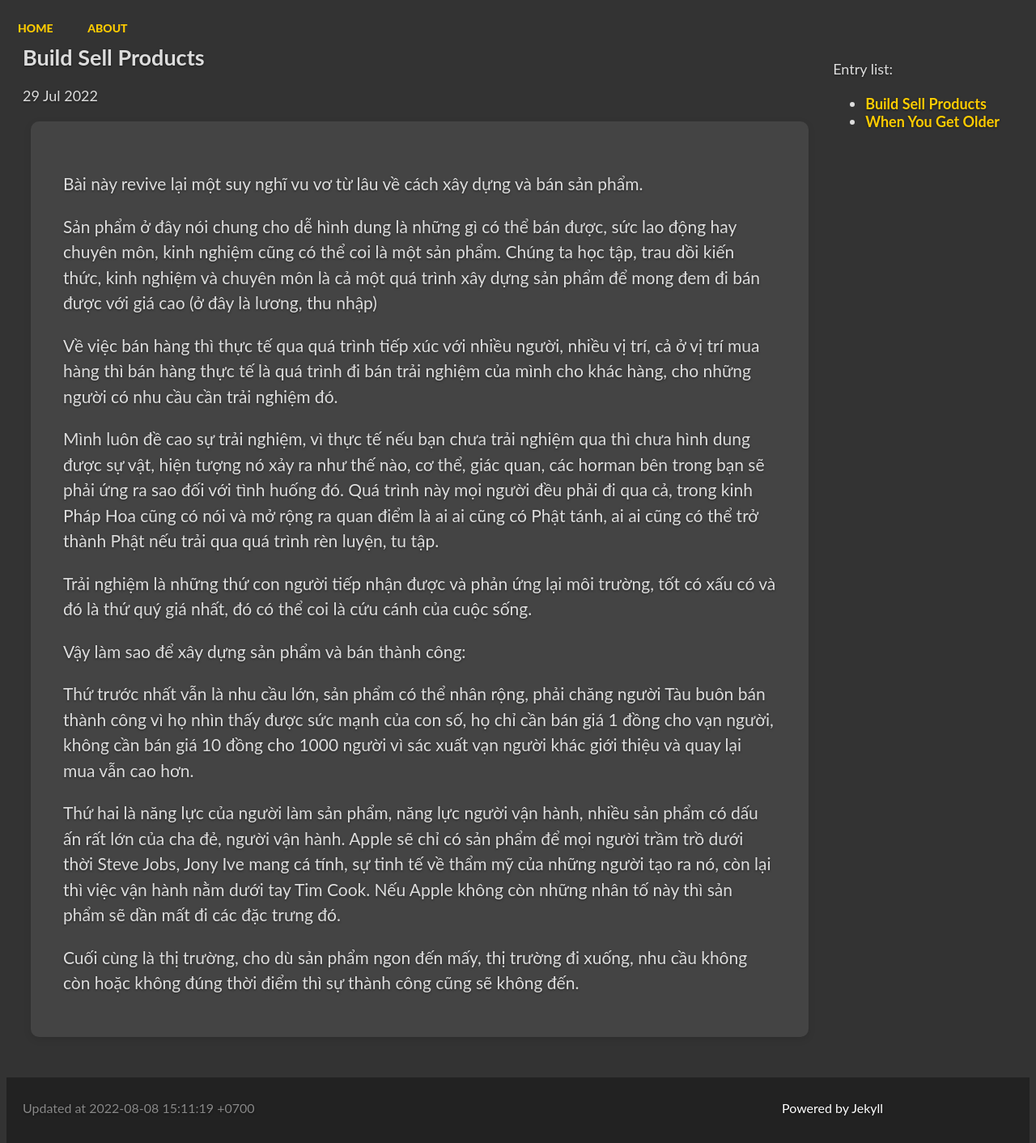
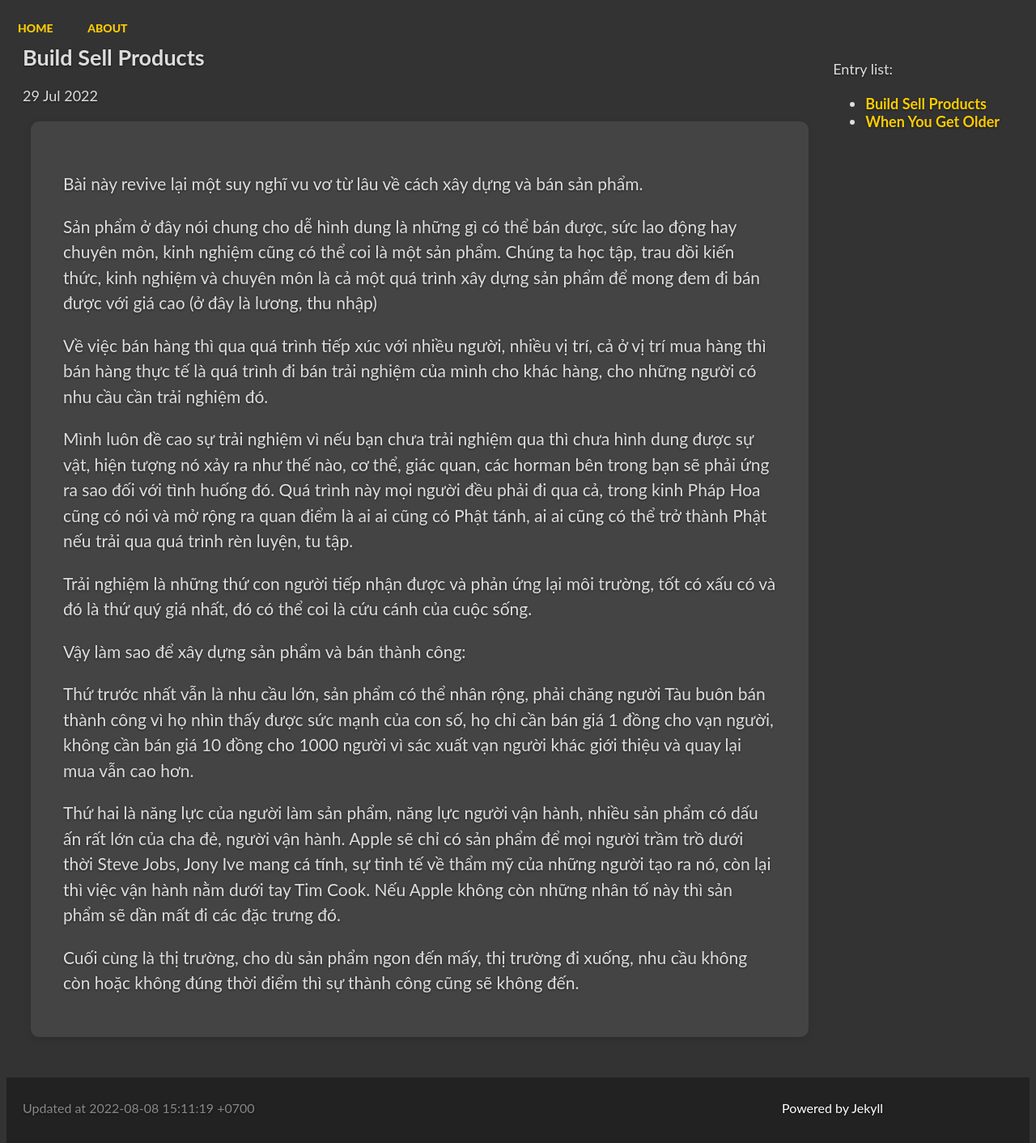
Before and after one commit to vdchuyen/chuyen-vn, a Jekyll site: the page built from _posts/2022-07-29-build-sell-products.md, in a window 1280 px wide. Shown: the whole page at 81% size. Built offline with Jekyll 4.4.1, drawn with Linux system fonts in a browser that asks for light colours; our own code applies the rules of GitHub Pages for plain Markdown files; Markdown is read by kramdown in place of the engine named in the settings.

Commit message:
Update 2022-07-29-build-sell-products.md

```diff
--- a/_posts/2022-07-29-build-sell-products.md
+++ b/_posts/2022-07-29-build-sell-products.md
@@ -2,9 +2,9 @@ Bài này revive lại một suy nghĩ vu vơ từ lâu về cách xây dựng v
 
 Sản phẩm ở đây nói chung cho dễ hình dung là những gì có thể bán được, sức lao động hay chuyên môn, kinh nghiệm cũng có thể coi là một sản phẩm. Chúng ta học tập, trau dồi kiến thức, kinh nghiệm và chuyên môn là cả một quá trình xây dựng sản phẩm để mong đem đi bán được với giá cao (ở đây là lương, thu nhập)
 
-Về việc bán hàng thì thực tế qua quá trình tiếp xúc với nhiều người, nhiều vị trí, cả ở vị trí mua hàng thì bán hàng thực tế là quá trình đi bán trải nghiệm của mình cho khác hàng, cho những người có nhu cầu cần trải nghiệm đó.
+Về việc bán hàng thì qua quá trình tiếp xúc với nhiều người, nhiều vị trí, cả ở vị trí mua hàng thì bán hàng thực tế là quá trình đi bán trải nghiệm của mình cho khác hàng, cho những người có nhu cầu cần trải nghiệm đó.
 
-Mình luôn đề cao sự trải nghiệm, vì thực tế nếu bạn chưa trải nghiệm qua thì chưa hình dung được sự vật, hiện tượng nó xảy ra như thế nào, cơ thể, giác quan, các horman bên trong bạn sẽ phải ứng ra sao đối với tình huống đó. Quá trình này mọi người đều phải đi qua cả, trong kinh Pháp Hoa cũng có nói và mở rộng ra quan điểm là ai ai cũng có Phật tánh, ai ai cũng có thể trở thành Phật nếu trải qua quá trình rèn luyện, tu tập.
+Mình luôn đề cao sự trải nghiệm vì nếu bạn chưa trải nghiệm qua thì chưa hình dung được sự vật, hiện tượng nó xảy ra như thế nào, cơ thể, giác quan, các horman bên trong bạn sẽ phải ứng ra sao đối với tình huống đó. Quá trình này mọi người đều phải đi qua cả, trong kinh Pháp Hoa cũng có nói và mở rộng ra quan điểm là ai ai cũng có Phật tánh, ai ai cũng có thể trở thành Phật nếu trải qua quá trình rèn luyện, tu tập.
 
 Trải nghiệm là những thứ con người tiếp nhận được và phản ứng lại môi trường, tốt có xấu có và đó là thứ quý giá nhất, đó có thể coi là cứu cánh của cuộc sống.
 
```
